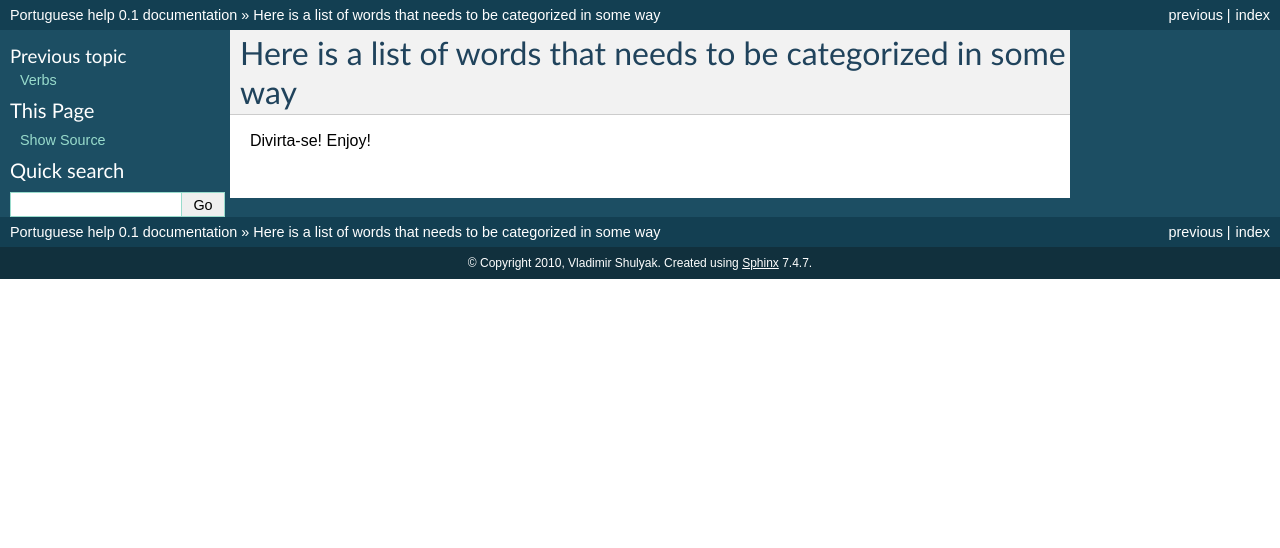
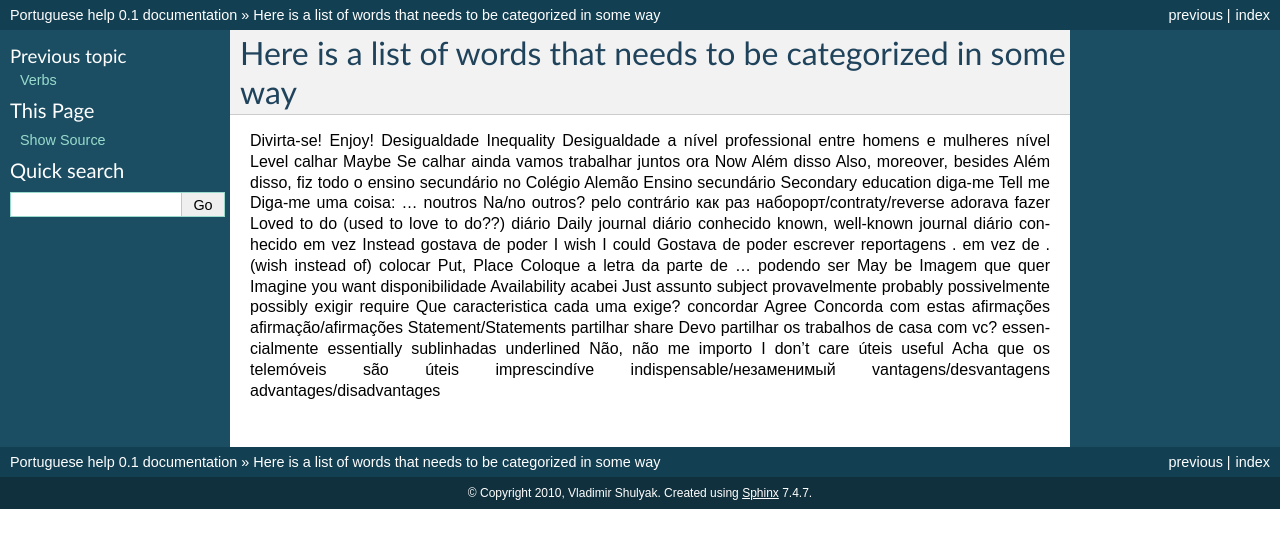
Before and after one commit to vshulyak/pt_book, a Sphinx documentation site: the page built from source/topics/words_box.rst, in a window 1280 px wide. Shown: the top 548 px of the page. Built offline with Sphinx 7.4.7, drawn with Linux system fonts in a browser that asks for light colours.

```diff
--- /dev/null
+++ b/source/resources.rst
@@ -0,0 +1,5 @@
+Additional Resources
+====================
+
+* http://vebomatic.com
+* Instant Brazilian Portuguese Vocabulary Builder (Portuguese Edition) http://www.amazon.com/gp/product/0781811384?ie=UTF8&tag=luemmov-20&linkCode=as2&camp=1789&creative=390957&creativeASIN=0781811384
--- a/source/topics/questions.rst
+++ b/source/topics/questions.rst
@@ -23,3 +23,7 @@ Qual          Which
 * Que horas são?
 * Onde é que fica o jardim?
 * Há quanto tempo (é que) vives neste apartamento?
+* Por quanto tempo é que o cliente precisa do carro?
+* Por que razão é que a empregadoa..
+* Quanto é que o cliente tem de pagar por dia?
+* Qual é a condição que a agenência põe para alugar o carro?
--- a/source/topics/verbos_comuns.rst
+++ b/source/topics/verbos_comuns.rst
@@ -3,13 +3,14 @@ Verbos
 
 Change - Mudar
 Take
-Belong
+Belong - pertencer
 Put
 begin
 bring
 build
 burn
-buy
+buy    - comprar
+pay    - pagar
 catch
 choose
 come
--- a/source/topics/verbs.rst
+++ b/source/topics/verbs.rst
@@ -14,6 +14,10 @@ ligar - to connect and to call (telefonar. exp: liga para taxista)
 escutar - listen. Escuta! ....
 
 tou ou estou - tou - short form. Esta aqui? Tou/Nao tou
+
+ter de / tive de
+ter que / tive que
+
 
 
 Vebos regulares no Presente do Indicativo.
--- /dev/null
+++ b/source/topics/verbs_common.rst
@@ -0,0 +1,4 @@
+Verbs common
+============
+
+entender -- entendido
--- a/source/topics/words_box.rst
+++ b/source/topics/words_box.rst
@@ -1,7 +1,39 @@
 Here is a list of words that needs to be categorized in some way
 ================================================================
 
-======================================== ========================================
-Portuguese                               English
-======================================== ========================================
+======================================== ======================================== ==================================================================
+Portuguese                               English	                          Exemplo
+======================================== ======================================== ==================================================================
 Divirta-se!                              Enjoy!
+Desigualdade                             Inequality                               Desigualdade a nível professional entre homens e mulheres
+nível                                    Level
+calhar                                   Maybe                                    Se calhar ainda vamos trabalhar juntos
+ora                                      Now
+Além disso                               Also, moreover, besides                  Além disso, fiz todo o ensino secundário no Colégio Alemão
+Ensino secundário                        Secondary education
+diga-me                                  Tell me                                  Diga-me uma coisa: ...
+noutros                                  Na/no outros?
+pelo contrário                           как раз наборорт/contraty/reverse
+adorava fazer                            Loved to do (used to love to do??)
+diário                                   Daily                                    journal diário
+conhecido                                known, well-known                        journal diário conhecido
+em vez                                   Instead
+gostava de poder                         I wish I could                           Gostava de poder escrever reportagens . em vez de .(wish instead of)
+colocar                                  Put, Place                               Coloque a letra da parte de ...
+podendo ser                              May be
+Imagem que quer                          Imagine you want
+disponibilidade                          Availability
+acabei                                   Just
+assunto                                  subject
+provavelmente                            probably
+possivelmente                            possibly
+exigir                                   require                                  Que caracteristica cada uma exige?
+concordar                                Agree                                    Concorda com estas afirmações
+afirmação/afirmações                     Statement/Statements
+partilhar                                share                                    Devo partilhar os trabalhos de casa com vc?
+essencialmente                           essentially
+sublinhadas                              underlined
+Não, não me importo                      I don't care
+úteis                                    useful                                   Acha que os telemóveis são úteis
+imprescindíve                            indispensable/незаменимый
+vantagens/desvantagens                   advantages/disadvantages
```
Also changed, not shown: source/erros_communs.rst (added, +206 -0 lines), source/topics/conhecer_saber.rst (added, +16 -0 lines), source/topics/infinitivo.rst (added, +59 -0 lines), source/topics/mais_que_perfeito.rst (added, +40 -0 lines), source/topics/perfeito_imperfeito.rst (added, +68 -0 lines), source/topics/phrase_box.rst (+9 -0 lines), source/topics/travelling.rst (added, +33 -0 lines), source/topics/work.rst (added, +26 -0 lines), 4 other files.
